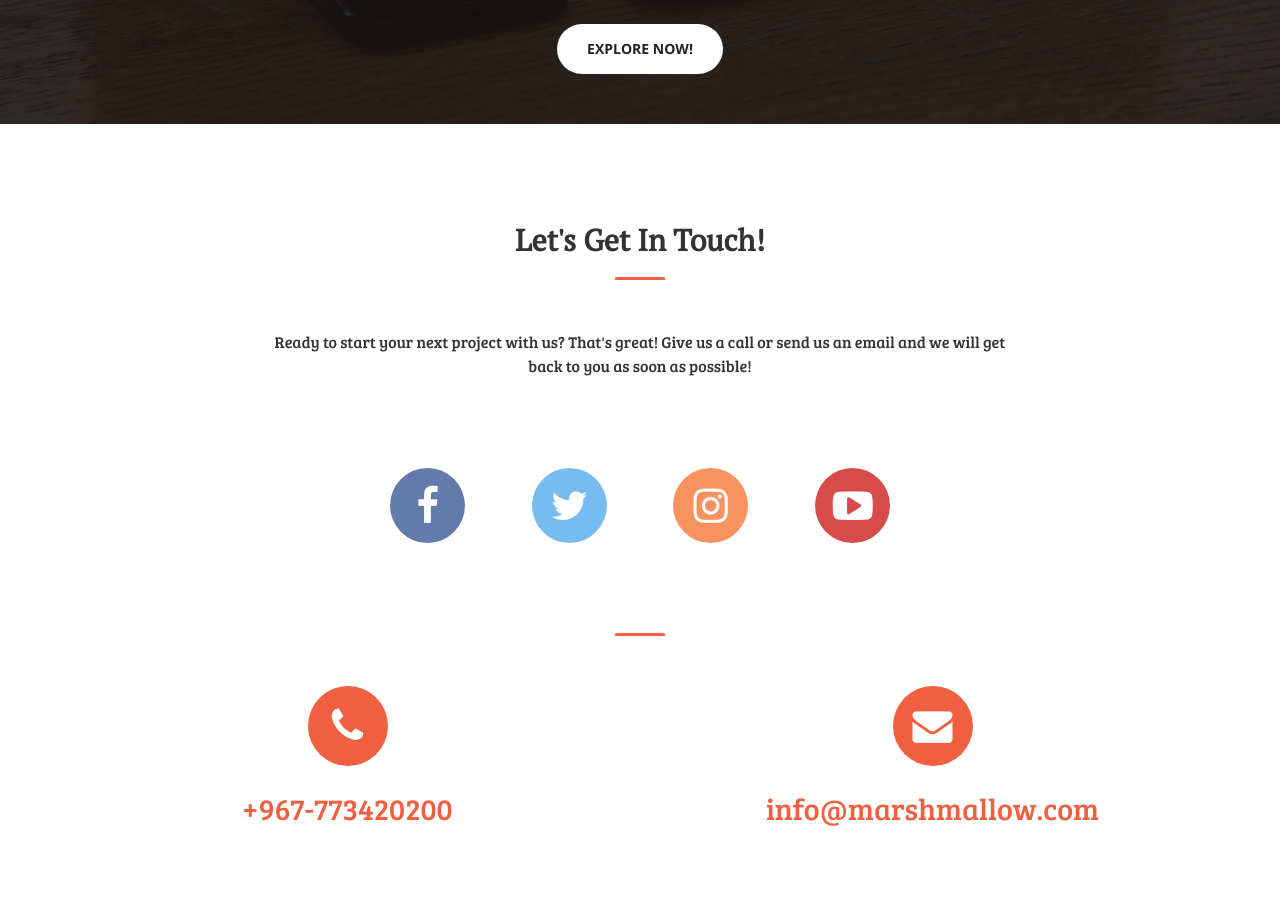
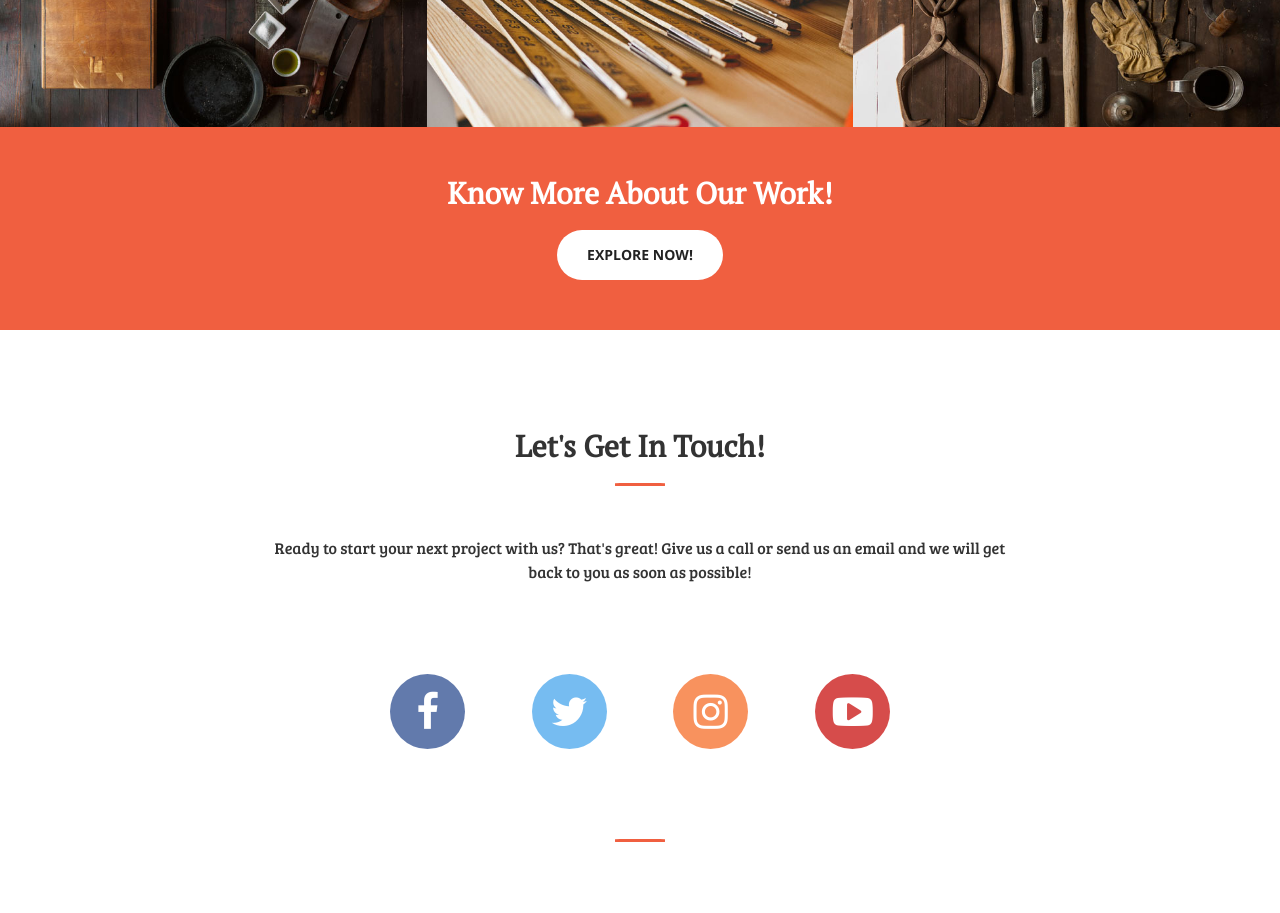
Before and after one commit to Perspective11/Marshmallow-Lab, a website: page index.html in a window 1280 px wide. Shown: the part 4260-5173 px from the top of the page. Drawn offline with nearby package versions, Linux system fonts and the light colour scheme.

Commit message:
Changed indentation settings
also some tweaks

```diff
--- a/index.html
+++ b/index.html
@@ -2,41 +2,32 @@
 <html lang="en">
 
 <head>
-
   <meta charset="utf-8">
   <meta http-equiv="X-UA-Compatible" content="IE=edge">
   <meta name="viewport" content="width=device-width, initial-scale=1">
   <meta name="description" content="Programming, Coding, Web Development, Web Design, IT Services, Marshmallow">
   <meta name="author" content="Aiman Noman">
-
   <title>Marshmallow Lab</title>
   <link rel="icon" href="../img/logo.png">
-
   <!-- Bootstrap Core CSS -->
   <link rel="stylesheet" href="css/bootstrap.min.css" type="text/css">
-
   <!-- Custom Fonts -->
   <link href='http://fonts.googleapis.com/css?family=Open+Sans:300italic,400italic,600italic,700italic,800italic,400,300,600,700,800' rel='stylesheet' type='text/css'>
   <link href='http://fonts.googleapis.com/css?family=Merriweather:400,300,300italic,400italic,700,700italic,900,900italic' rel='stylesheet' type='text/css'>
   <link rel="stylesheet" href="font-awesome/css/font-awesome.min.css" type="text/css">
-
   <!-- Plugin CSS -->
   <link rel="stylesheet" href="css/animate.min.css" type="text/css">
-
   <!-- Custom CSS -->
   <link rel="stylesheet" href="css/styles.css" type="text/css">
-
   <!-- HTML5 Shim and Respond.js IE8 support of HTML5 elements and media queries -->
   <!-- WARNING: Respond.js doesn't work if you view the page via file:// -->
   <!--[if lt IE 9]>
       <script src="https://oss.maxcdn.com/libs/html5shiv/3.7.0/html5shiv.js"></script>
-        <script src="https://oss.maxcdn.com/libs/respond.js/1.4.2/respond.min.js"></script>
+      <script src="https://oss.maxcdn.com/libs/respond.js/1.4.2/respond.mi n.js"></script>
   <![endif]-->
-
 </head>
 
 <body id="page-top">
-
   <nav id="mainNav" class="navbar navbar-default navbar-fixed-top">
     <div class="container-fluid">
       <!-- Brand and toggle get grouped for better mobile display -->
@@ -49,7 +40,6 @@
         </button>
         <a class="navbar-brand page-scroll" href="#page-top"> Marshmallow Lab <span class="brand-logo"></span></a>
       </div>
-
       <!-- Collect the nav links, forms, and other content for toggling -->
       <div class="collapse navbar-collapse" id="bs-example-navbar-collapse-1">
         <ul class="nav navbar-nav navbar-right">
@@ -74,7 +64,6 @@
     </div>
     <!-- /.container-fluid -->
   </nav>
-
   <header>
     <div class="header-content">
       <div class="header-content-inner">
@@ -86,7 +75,6 @@
       </div>
     </div>
   </header>
-
   <section class="bg-primary" id="about">
     <div class="container">
       <div class="row">
@@ -109,8 +97,7 @@
                   <!-- <h4 class="subheading">Our Humble Beginnings</h4> -->
                 </div>
                 <div class="timeline-body">
-                                    <p class="text-muted">First step we do is to think about an idea that is unique, innovative and new. Thinking for a new gaming idea that can entertain many minds and satisfy their passions. Thinking for an application idea for smartphones
-                                        or template design for new website.</p>
+                  <p class="text-muted">First step we do is to think about an idea that is unique, innovative and new. Thinking for a new gaming idea that can entertain many minds and satisfy their passions. Thinking for an application idea for smartphones or template design for new website.</p>
                 </div>
               </div>
             </li>
@@ -125,8 +112,7 @@
                   <!-- <h4 class="subheading">An Agency is Born</h4> -->
                 </div>
                 <div class="timeline-body">
-                                    <p class="text-muted">Before we go ahead with creating the idea, we look deep in the idea from all perspectives and start studying it. If it is going to work or not. We analyze the situation and the process to reach success. We analyze time,
-                                        cost, and success rate. If everything came out positive, we start the next step.</p>
+                  <p class="text-muted">Before we go ahead with creating the idea, we look deep in the idea from all perspectives and start studying it. If it is going to work or not. We analyze the situation and the process to reach success. We analyze time, cost, and success rate. If everything came out positive, we start the next step.</p>
                 </div>
               </div>
             </li>
@@ -141,8 +127,7 @@
                   <!-- <h4 class="subheading">Transition to Full Service</h4> -->
                 </div>
                 <div class="timeline-body">
-                                    <p class="text-muted">This is the fun part. When we create the idea with all our energy and efforts with the main target on our minds. This phase is a matter of time for us to complete the project and finish it up. We work hard with all
-                                        our minds together to reach the analyzed requirements.</p>
+                  <p class="text-muted">This is the fun part. When we create the idea with all our energy and efforts with the main target on our minds. This phase is a matter of time for us to complete the project and finish it up. We work hard with all our minds together to reach the analyzed requirements.</p>
                 </div>
               </div>
             </li>
@@ -173,7 +158,6 @@
       </div>
     </div>
   </section>
-
   <section id="services">
     <div class="container">
       <div class="row">
@@ -215,7 +199,13 @@
         </div>
       </div>
     </div>
+  </section>
+  <section class="no-padding" id="work">
     <div class="container-fluid touchballs">
+      <div class="col-lg-12 text-center">
+        <h2 class="section-heading work-heading">Our Work</h2>
+        <hr class="primary light">
+      </div>
       <div class="col-lg-6 col-md-12 text-center mobile-view">
         <img class="android" src="./img/android.png" />
         <div class="video-container">
@@ -236,24 +226,17 @@
           <div class="timeline-body">
             <p class="text-muted">Score the highest of your friends by catching the most number of falling balls.</p>
           </div>
-
           <div class="timeline-heading">
             <h4>Description</h4>
           </div>
           <div class="timeline-body">
-                        <p class="text-muted">Touch Balls is a game that tests your focus, eye-hand coordination, and responsiveness by trying to catch the most number of falling balls. You can challenge your self by setting a new high score and breaking that record. You can
-                            also see your Facebook friend's high score, and try to out-best them.</p>
+            <p class="text-muted">Touch Balls is a game that tests your focus, eye-hand coordination, and responsiveness by trying to catch the most number of falling balls. You can challenge your self by setting a new high score and breaking that record. You can also see your Facebook friend's high score, and try to out-best them.</p>
           </div>
           <!-- <a href="#" class="btn btn-default btn-xl">Show Me More!</a> -->
           <a href='https://play.google.com/store/apps/details?id=com.fueltanklab.TouchBalls&utm_source=global_co&utm_medium=prtnr&utm_content=Mar2515&utm_campaign=PartBadge&pcampaignid=MKT-Other-global-all-co-prtnr-py-PartBadge-Mar2515-1'><img class="wow tada" alt='Get it on Google Play' src='https://play.google.com/intl/en_us/badges/images/generic/en_badge_web_generic.png' /></a>
         </div>
       </div>
-
     </div>
-    </section>
-
-
-    <section class="no-padding" id="work">
     <div class="container-fluid">
       <div class="row no-gutter">
         <div class="col-lg-4 col-sm-6">
@@ -349,8 +332,7 @@
       </div>
     </div>
   </section>
-
-    <aside class="bg-dark background1">
+  <aside class="bg-dark know-more">
     <div class="container text-center">
       <div class="call-to-action">
         <h2>Know More About Our Work!</h2>
@@ -358,13 +340,10 @@
       </div>
     </div>
   </aside>
-
   <section class="no-padding" id="team">
-        <div class="container">
-
+    <div class="container-fluid">
     </div>
   </section>
-
   <section id="contact">
     <div class="social-div container">
       <div class="">
@@ -402,7 +381,6 @@
           <p>We will be more than happy to assist and answer any inquiry you might want to ask!</p>
         </div>
       </div>
-
       <div class="form-container row">
         <form>
           <div class="container col-md-6 col-sm-12 text-center">
@@ -418,21 +396,16 @@
       </div>
     </div>
   </section>
-
   <!-- jQuery -->
   <script src="js/jquery.js"></script>
-
   <!-- Bootstrap Core JavaScript -->
   <script src="js/bootstrap.min.js"></script>
-
   <!-- Plugin JavaScript -->
   <script src="js/jquery.easing.min.js"></script>
   <script src="js/jquery.fittext.js"></script>
   <script src="js/wow.min.js"></script>
-
   <!-- Custom Theme JavaScript -->
   <script src="js/marshmallow.js"></script>
-
 </body>
 
 </html>
--- a/less/_marshmallow.less
+++ b/less/_marshmallow.less
@@ -54,13 +54,6 @@ section {
 }
 aside {
     padding: 50px 0;
-}
-.background1 {
-    background-image: url("../img/header.jpg");
-    background-size: cover;
-    background-position: bottom;
-    background-attachment: fixed;
-    background-blend-mode: overlay;
 }
 .no-padding {
     padding: 0;
@@ -480,6 +473,13 @@ section#services {
         font-size: 14px;
     }
 }
+#work {
+  .work-heading {
+    margin-top: 100px;
+  }
+  color: white;
+
+}
 .container-fluid.touchballs {
     position: relative;
     //min-height:auto;
@@ -506,7 +506,7 @@ section#services {
             left: 11.7%;
             width: 75%;
             transform: scale(1.03);
-            background-image: url('../img/Touchballs-scr.png');
+            //background-image: url('../img/Touchballs-scr.png');
         }
     }
     #play {
@@ -602,12 +602,15 @@ section#services {
                 font-size: 18px;
             }
         }
+
     }
+
     &:hover {
         .portfolio-box-caption {
             opacity: 1;
         }
     }
+
     @media (min-width: 768px) {
         .portfolio-box-caption {
             .portfolio-box-caption-content {
@@ -620,6 +623,15 @@ section#services {
             }
         }
     }
+
+}
+.know-more {
+    background-color: @theme-primary;
+    // background-image: url("../img/header.jpg");
+    // background-size: cover;
+    // background-position: bottom;
+    // background-attachment: fixed;
+    // background-blend-mode: overlay;
 }
 .call-to-action {
     h2 {
@@ -688,31 +700,19 @@ section#services {
             }
         }
     }
-    .phone-div {
-        color: @theme-primary;
+    .phone-div , .email-div {
+        color: @theme-dark;
+        width: 70%;
+        min-width: 260px;
+        margin: auto;
     }
-    .email-div {
-        color: @theme-primary;
-          }
 
-    a {
-      text-decoration: none;
-    }
-    i:hover + p {
-      transform: scale(1.2);
-      .transition-all();
-    }
-    a:hover > p {
-      transform: scale(1.2);
-      .transition-all();
-    }
     i {
         border-radius: 50%;
         width: 80px;
         height: 80px;
-        background-color: @theme-primary;
-        font-size: 40px;
-        color: white;
+        background-color: white;
+        font-size: 50px;
         padding: 20px;
         margin-bottom: 20px;
         .transition-all();
@@ -732,6 +732,18 @@ section#services {
           font-size:30px;
         }
 
+    }
+    a {
+      text-decoration: none;
+      color: @theme-dark;
+    }
+    i:hover + p {
+      transform: scale(1.2);
+      .transition-all();
+    }
+    a:hover > p {
+      transform: scale(1.2);
+      .transition-all();
     }
 }
 .message-div {
```
Also changed, not shown: css/styles.css, img/about/1.jpg (deleted), img/about/2.jpg (deleted), img/about/3.jpg (deleted), img/about/4.jpg (deleted), img/team/avatar1.jpg (added), img/team/avatar2.jpg (added), img/team/avatar3.jpg (added). Lines whose indentation alone changed are shown as unchanged.
